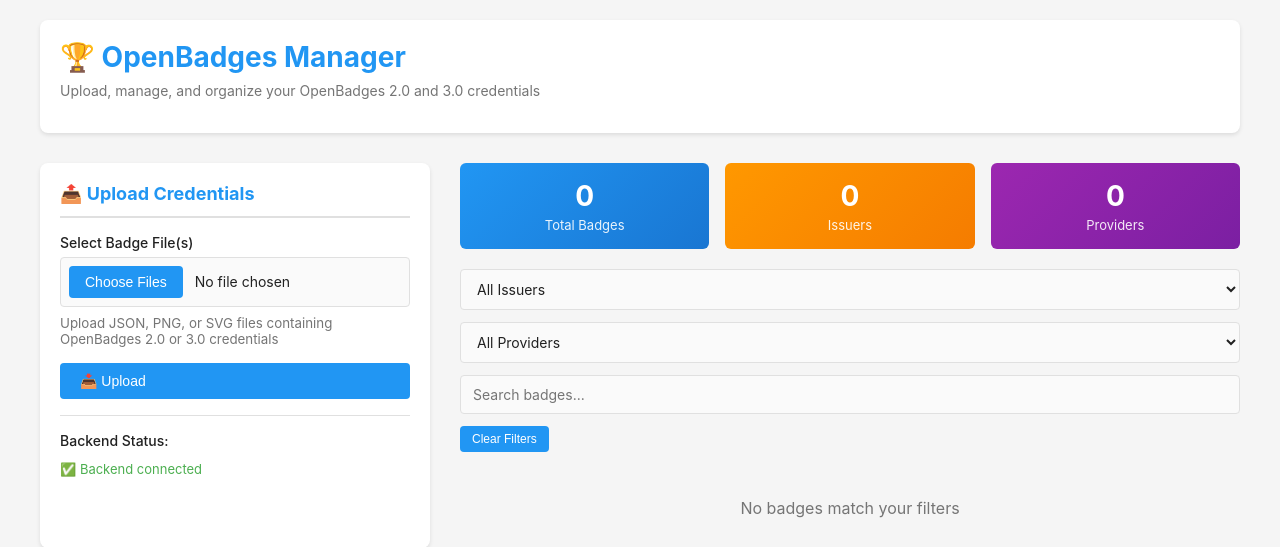
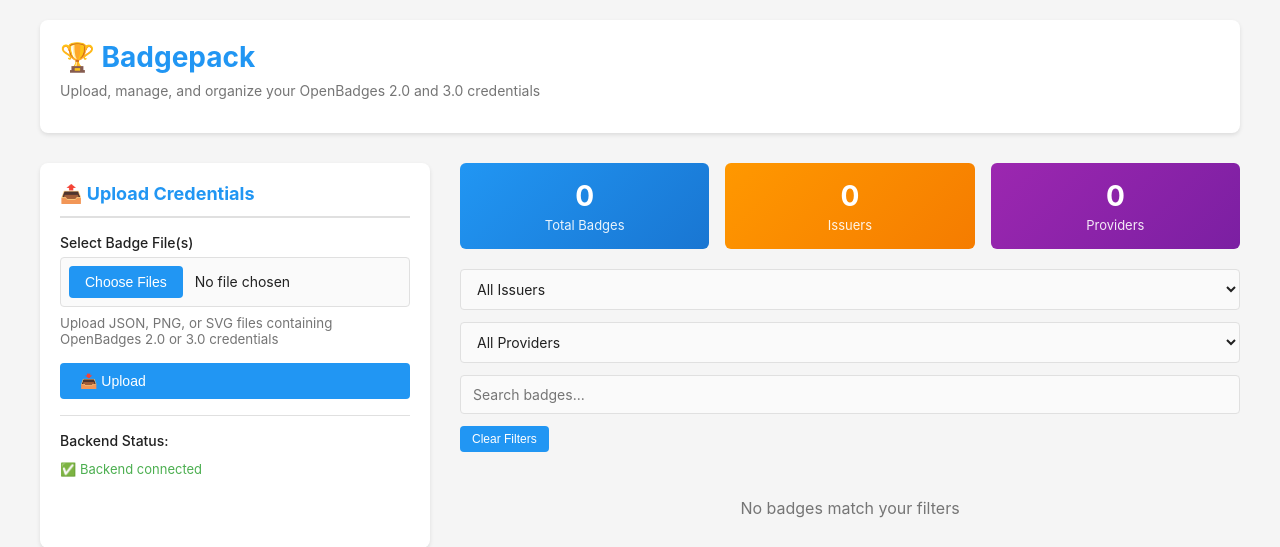
Before and after one commit to ocdtrekkie/badgepack, a Flask app: page / in a window 1280 px wide. Shown: the top 547 px of the page. Run offline with Flask 3, Linux system fonts and the light colour scheme; data that the repository does not hold is empty; some libraries are stand-ins or nearby versions.

Commit message:
Rebranding to Badgepack

```diff
--- a/templates/index.html
+++ b/templates/index.html
@@ -3,7 +3,7 @@
 <head>
     <meta charset="UTF-8">
     <meta name="viewport" content="width=device-width, initial-scale=1.0">
-    <title>OpenBadges Manager</title>
+    <title>Badgepack</title>
     <style>
         :root {
             --color-primary: #2196F3;
@@ -429,7 +429,7 @@
 <body>
     <div class="container">
         <header>
-            <h1>🏆 OpenBadges Manager</h1>
+            <h1>🏆 Badgepack</h1>
             <p class="subtitle">Upload, manage, and organize your OpenBadges 2.0 and 3.0 credentials</p>
         </header>
 
```
Also changed, not shown: 1 other file.
